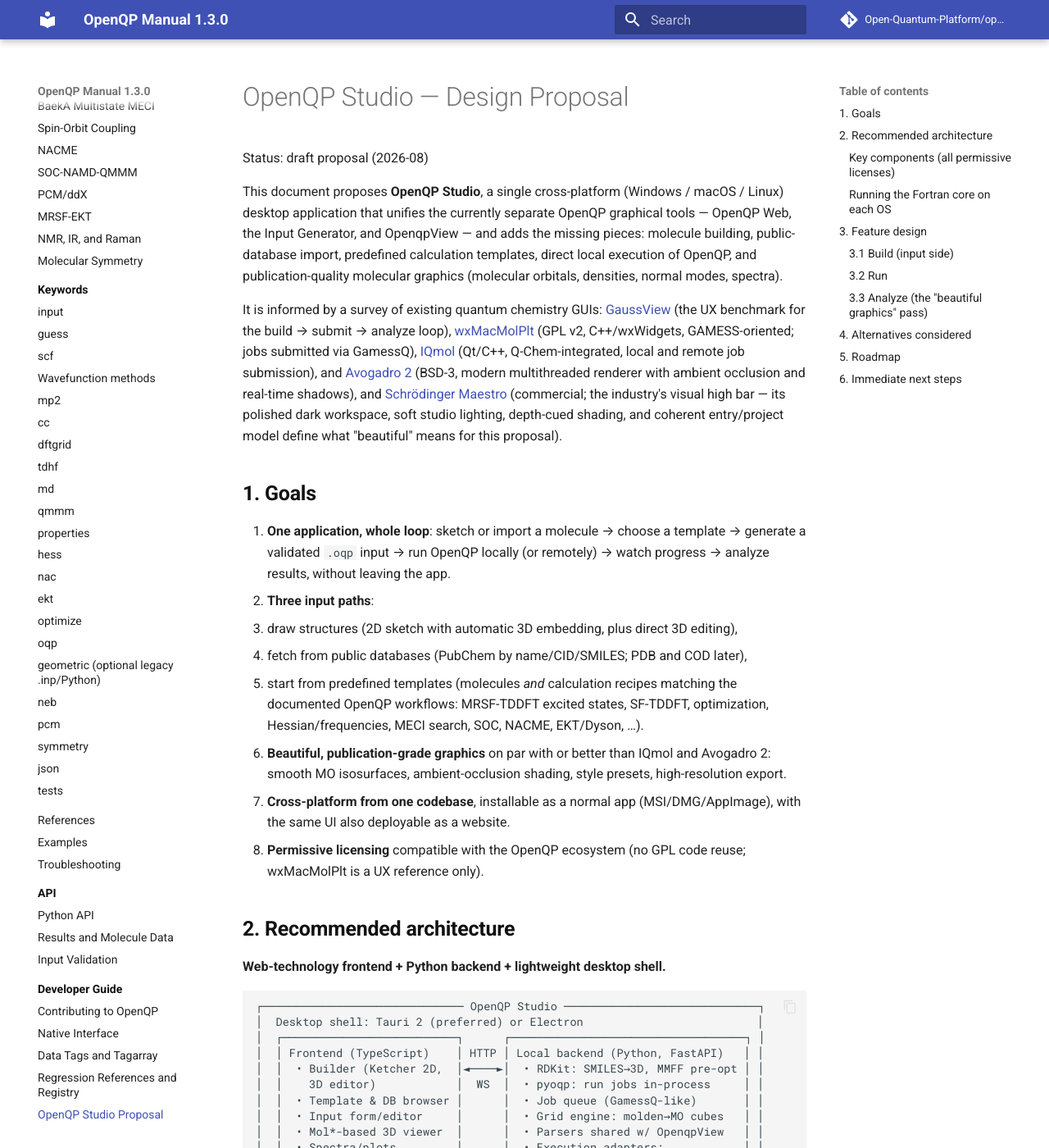
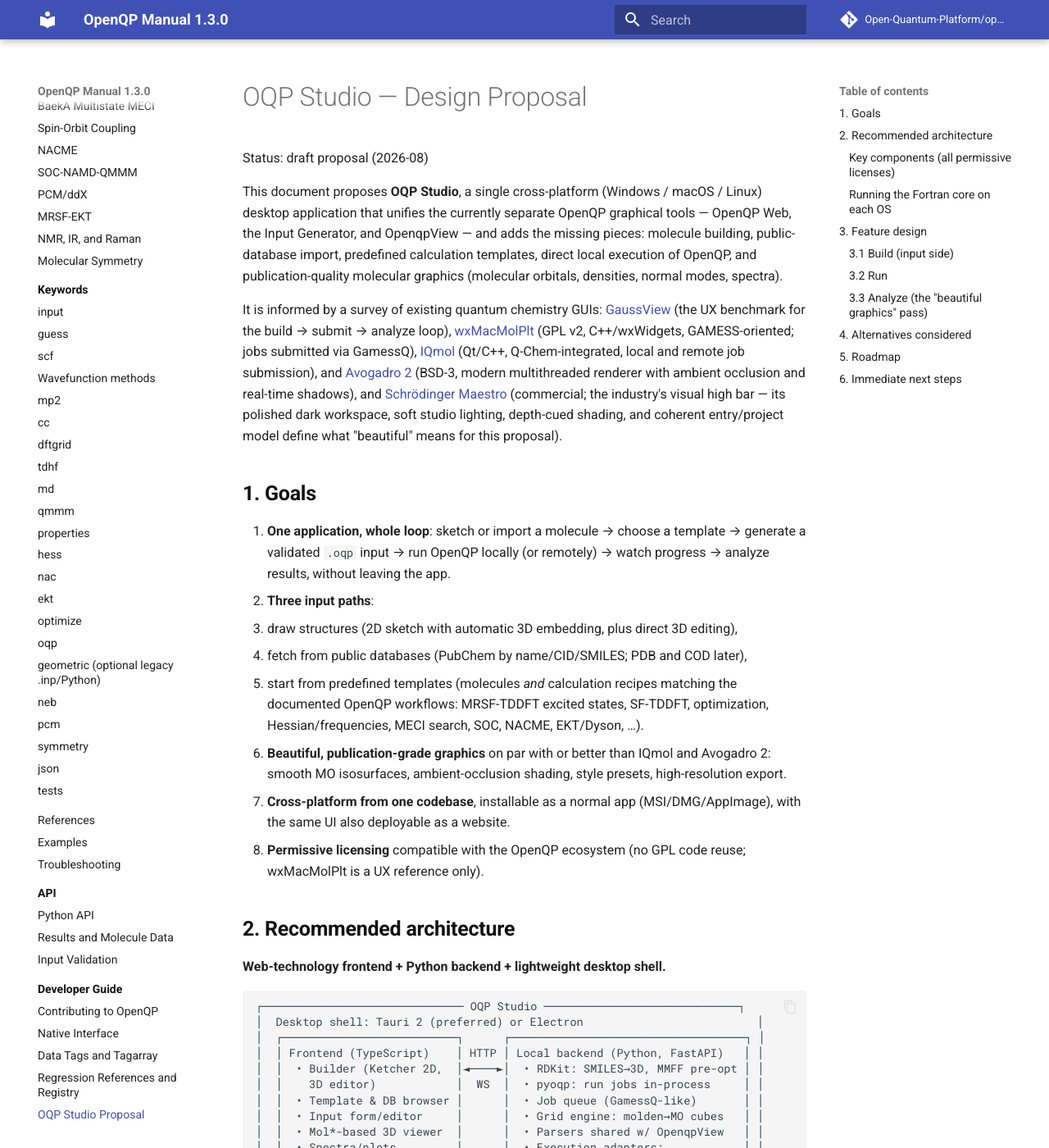
Before and after one commit to Open-Quantum-Platform/openqp-docs, an MkDocs documentation site: the page built from docs/developers/oqp-studio-proposal.md, in a window 1280 px wide and 1400 px high. Shown: the whole window at 82% size. Built offline with MkDocs 1.6.1 and Material for MkDocs 9.7.7, drawn with Linux system fonts in a browser that asks for light colours; comment, search, counter and statistics services are not loaded; some of the changed text lies outside the part shown.

Commit message:
Rename proposal to OQP Studio (repo: oqp-studio)
Co-Authored-By: Claude Fable 5 <noreply@anthropic.com>
Claude-Session: https://claude.ai/code/session_017wAcZDDLgzRxfnTcCW1x4N

````diff
--- a/docs/developers/openqp-studio-proposal.md
+++ b/docs/developers/oqp-studio-proposal.md
@@ -1,8 +1,8 @@
-# OpenQP Studio — Design Proposal
+# OQP Studio — Design Proposal
 
 Status: draft proposal (2026-08)
 
-This document proposes **OpenQP Studio**, a single cross-platform
+This document proposes **OQP Studio**, a single cross-platform
 (Windows / macOS / Linux) desktop application that unifies the currently
 separate OpenQP graphical tools — OpenQP Web, the Input Generator, and
 OpenqpView — and adds the missing pieces: molecule building, public-database
@@ -51,7 +51,7 @@ define what "beautiful" means for this proposal).
 **Web-technology frontend + Python backend + lightweight desktop shell.**
 
 ```
-┌────────────────────────────── OpenQP Studio ─────────────────────────────┐
+┌────────────────────────────── OQP Studio ─────────────────────────────┐
 │  Desktop shell: Tauri 2 (preferred) or Electron                          │
 │  ┌──────────────────────────┐      ┌───────────────────────────────────┐ │
 │  │ Frontend (TypeScript)    │ HTTP │ Local backend (Python, FastAPI)   │ │
@@ -221,8 +221,8 @@ contributors.
 ## 6. Immediate next steps
 
 1. Approve the stack (Tauri + TypeScript/Mol* frontend + FastAPI/pyoqp
-   backend) and the name *OpenQP Studio*.
-2. Create the `open-quantum-platform/openqp-studio` monorepo
+   backend) and the name *OQP Studio*.
+2. Create the `open-quantum-platform/oqp-studio` monorepo
    (`frontend/`, `backend/`, `shell/`, shared `parsers/` extracted from
    OpenqpView).
 3. Build the Phase-0 MVP against the current OpenQP release, with the WSL
--- a/mkdocs.yml
+++ b/mkdocs.yml
@@ -100,4 +100,4 @@ nav:
       - Native Interface: developers/native-interface.md
       - Data Tags and Tagarray: developers/tagarray.md
       - Regression References and Registry: developers/regression-references.md
-      - OpenQP Studio Proposal: developers/openqp-studio-proposal.md
+      - OQP Studio Proposal: developers/oqp-studio-proposal.md
````
